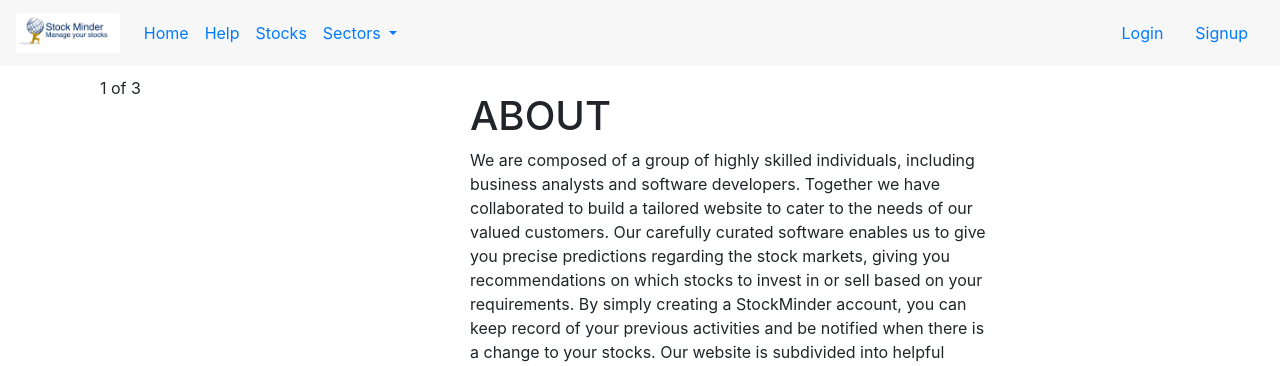
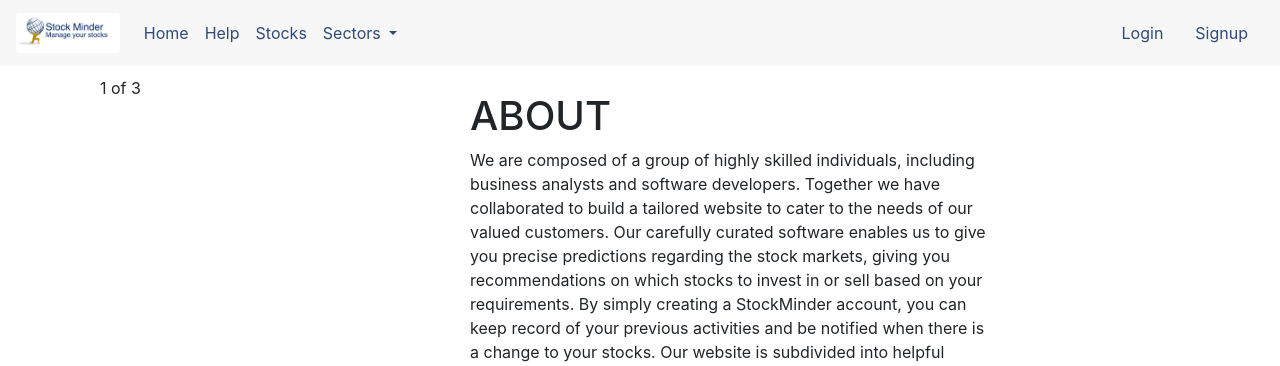
Before and after one commit to nennao/WorkExperience19, a Flask app: page / in a window 1280 px wide. Shown: the top 366 px of the page. Run offline with Flask 2, Linux system fonts and the light colour scheme; some libraries are stand-ins or nearby versions.

Commit message:
nav bar color change

```diff
--- a/static/css/styles.css
+++ b/static/css/styles.css
@@ -7,7 +7,10 @@ body {
 
 nav {
     background: #f7f7f7;
-    colour: #1765b3;
+}
+
+nav a {
+    color: #2f4a78;
 }
 
 main {
```
